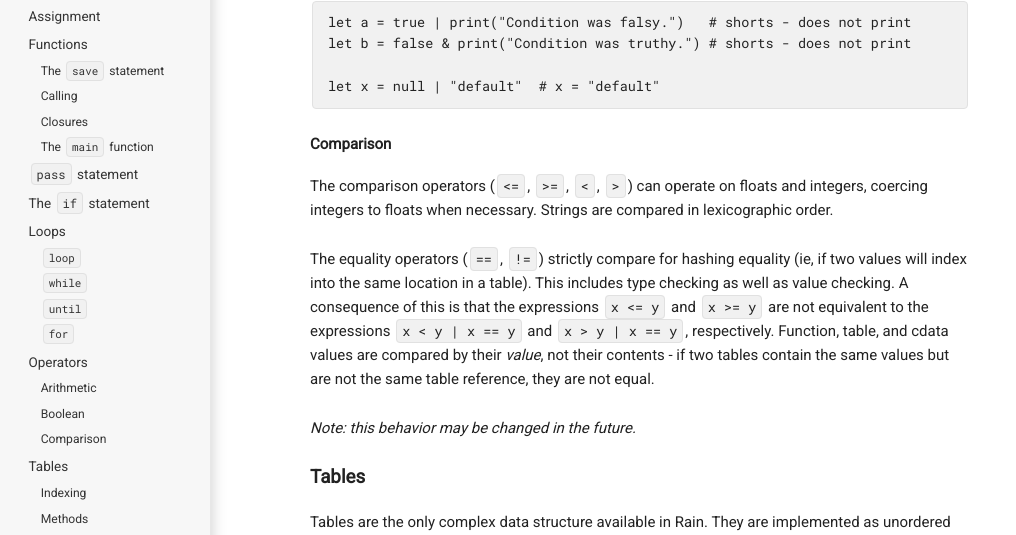
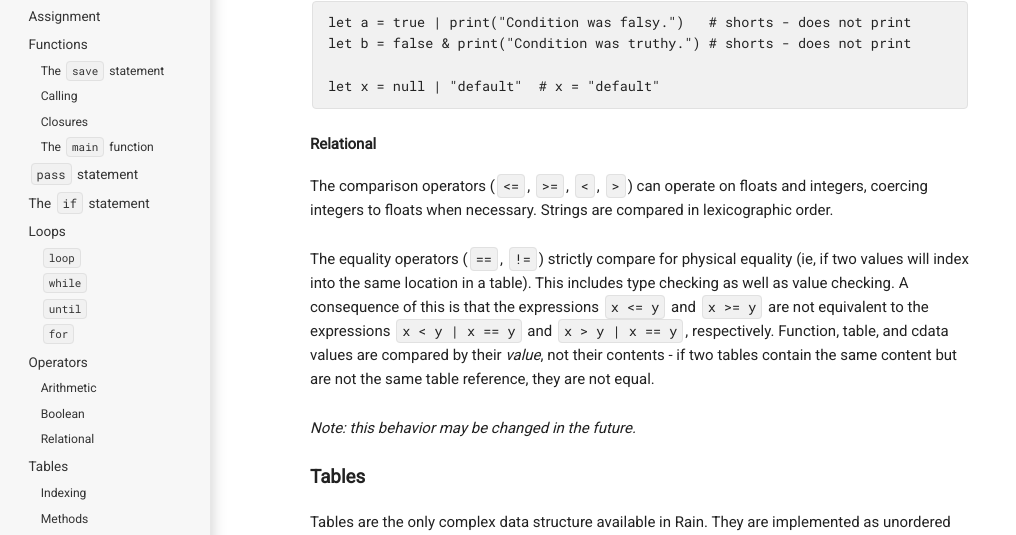
Before and after one commit to scizzorz/rain, a Jekyll site: the page built from docs/index.md, in a window 1280 px wide and 900 px high, scrolled down 5984 px. Shown: the part 125-660 px from the top of the window, without its empty margins (0-1016 px from the left). Built offline with Jekyll 4.4.1, drawn with Linux system fonts in a browser that asks for light colours.

Commit message:
docs: Update operators

```diff
--- a/docs/index.md
+++ b/docs/index.md
@@ -255,20 +255,19 @@ second operand is evaluated and returned.
 
     let x = null | "default"  # x = "default"
 
-#### Comparison
+#### Relational
 
 The comparison operators (`<=`, `>=`, `<`, `>`) can operate on floats and
 integers, coercing integers to floats when necessary. Strings are compared in
 lexicographic order.
 
-The equality operators (`==`, `!=`) strictly compare for hashing equality (ie,
+The equality operators (`==`, `!=`) strictly compare for physical equality (ie,
 if two values will index into the same location in a table). This includes type
-checking as well as value checking. A consequence of this is that the
-expressions `x <= y` and `x >= y` are not equivalent to the expressions
-`x < y | x == y` and `x > y | x == y`, respectively. Function, table, and
-cdata values are compared by their *value*, not their contents - if two tables
-contain the same values but are not the same table reference, they are not
-equal.
+checking as well as value checking. A consequence of this is that the expressions
+`x <= y` and `x >= y` are not equivalent to the expressions `x < y | x == y` and
+`x > y | x == y`, respectively. Function, table, and cdata values are compared by
+their *value*, not their contents - if two tables contain the same content but are
+not the same table reference, they are not equal.
 
 *Note: this behavior may be changed in the future.*
 
```
